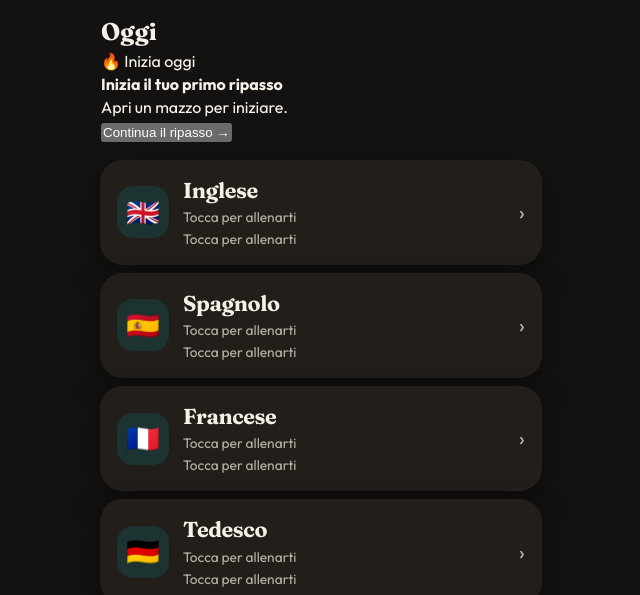
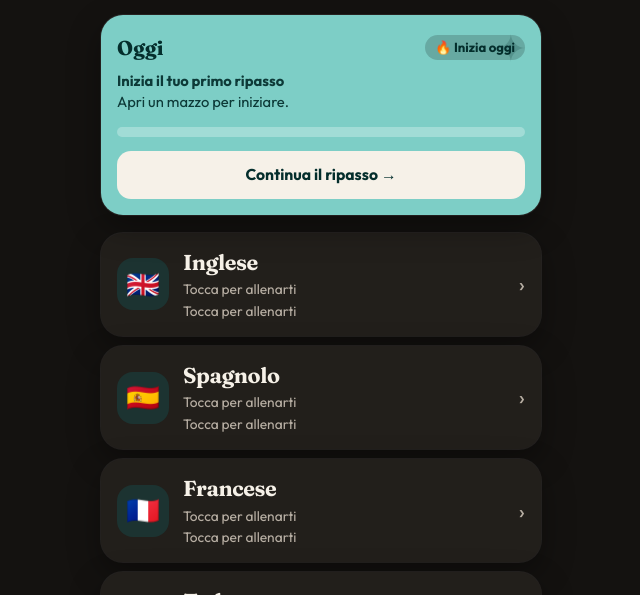
Before and after one commit to micmax1000-afk/flashcards, a website with bundled scripts: page index.html in a window 1280 px wide. Both pictures are taken after a click on the button "Cambia tema chiaro/scuro". Shown: the part 195-790 px from the top of the page, without its empty margins (319-959 px from the left). Built offline with nearby package versions, Linux system fonts and the light colour scheme.

Commit message:
Aggiunge stili per la card Oggi e streak

```diff
--- a/style.css
+++ b/style.css
@@ -100,6 +100,26 @@ h1, h2, h3, .card-text, .quiz-prompt, .results-score {
 .app-header h1 { font-size: 2.6rem; font-weight: 680; letter-spacing: -0.03em; line-height: 0.95; }
 .app-header p:last-child { margin-top: 10px; color: var(--muted); font-size: 1rem; text-wrap: pretty; max-width: 28ch; }
 
+/* ---------- CARD OGGI + STREAK ---------- */
+.today-card {
+  background: var(--accent); color: #fffdf8; border-radius: var(--radius);
+  padding: 18px 16px 16px; box-shadow: var(--shadow); position: relative; overflow: hidden;
+}
+.today-card::after { content: "✦"; position: absolute; right: 14px; top: 6px; font-size: 2.4rem; opacity: 0.18; }
+[data-theme="dark"] .today-card { color: var(--accent-ink); }
+.today-top { display: flex; justify-content: space-between; align-items: center; gap: 10px; }
+.today-top h2 { font-size: 1.25rem; }
+.streak-pill { background: rgba(255,255,255,0.22); padding: 6px 10px; border-radius: 999px; font: 700 0.82rem/1 var(--font); white-space: nowrap; }
+[data-theme="dark"] .streak-pill { background: rgba(0,0,0,0.18); }
+.today-card p { margin-top: 8px; font-size: 0.92rem; opacity: 0.92; }
+.today-progress { margin-top: 14px; height: 10px; border-radius: 999px; background: rgba(255,255,255,0.28); overflow: hidden; }
+.today-progress-fill { height: 100%; width: 0%; border-radius: inherit; background: #fffdf8; transition: width 400ms ease; }
+[data-theme="dark"] .today-progress-fill { background: var(--accent-ink); }
+.btn-today { margin-top: 14px; width: 100%; min-height: 48px; border: 0; border-radius: 14px; background: #fffdf8; color: var(--accent-ink); font: 700 0.98rem/1 var(--font); }
+[data-theme="dark"] .btn-today { background: #f6f1e8; }
+.btn-today:active { transform: scale(0.98); }
+
+/* ---------- MAZZI ---------- */
 .deck-grid { display: flex; flex-direction: column; gap: 10px; }
 
 .deck-card {
```
